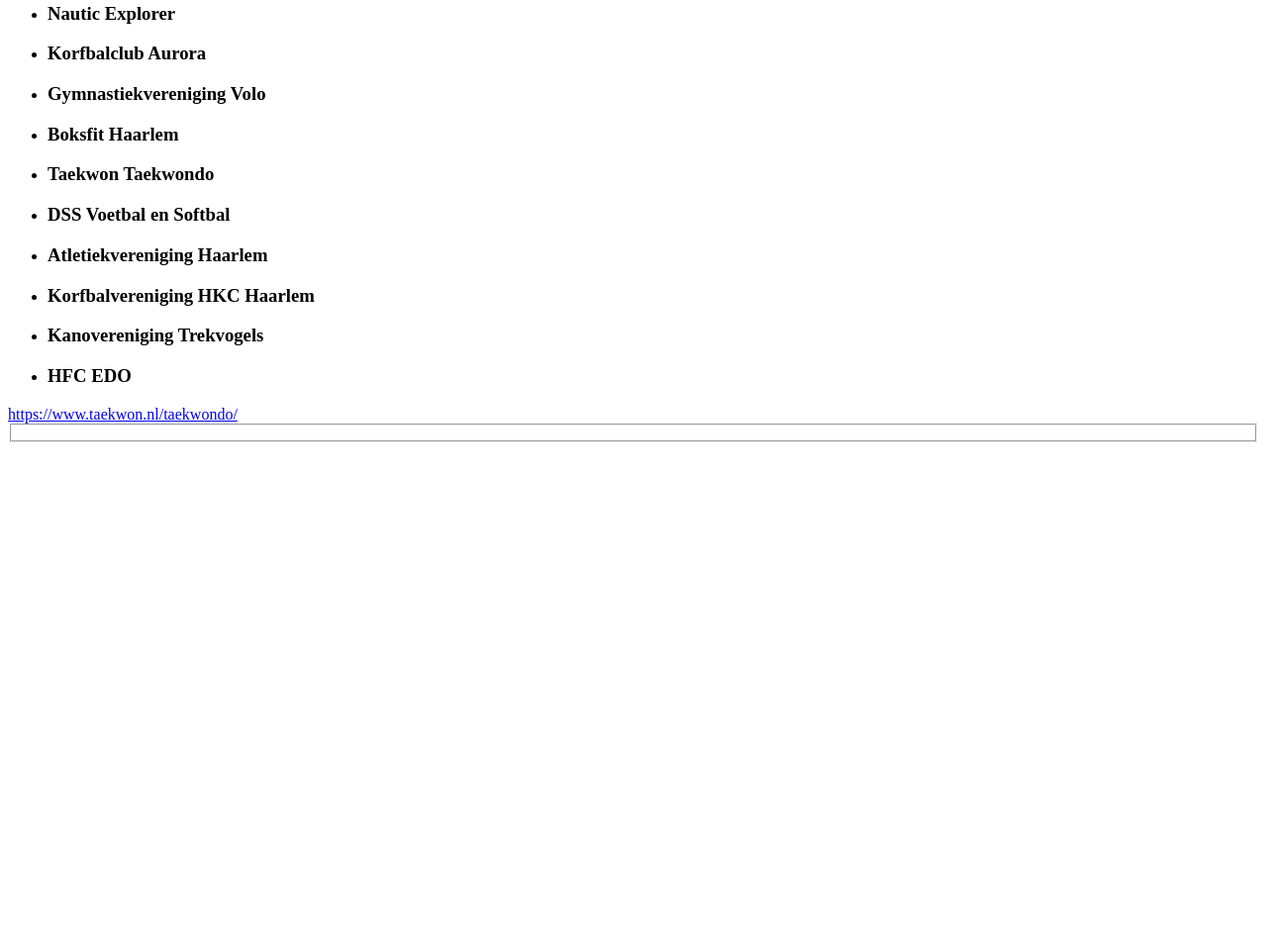
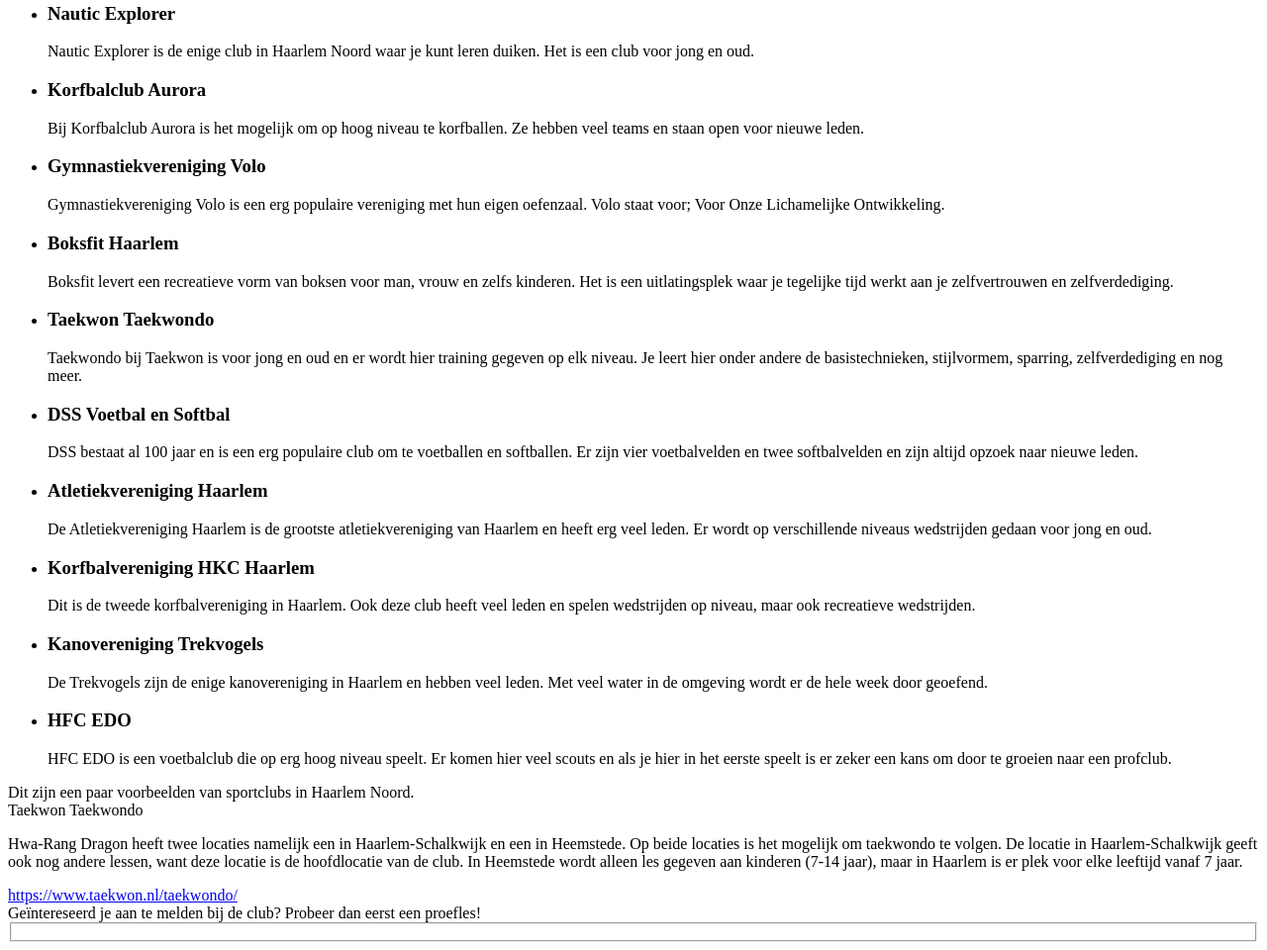
Before and after one commit to NiekRoelofs/eindopdracht, a plain HTML site: page index.html in a window 1280 px wide. Shown: the part 1729-2689 px from the top of the page at 99% size. Before the commit the page ends 2184 px from the top, so only its background shows below. Drawn offline with Linux system fonts and the light colour scheme.

Commit message:
commit ochtend dag 2

```diff
--- a/index.html
+++ b/index.html
@@ -10,8 +10,10 @@
 </head>
 
 <body>
-    <h1>Hwa-Rang Dragon Haarlem</h1>
-    <h2>Dé Taekwondo school van Haarlem en omgeving.</h2>
+    <header>
+        <h1>Hwa-Rang Dragon Haarlem</h1>
+        <h2>Dé Taekwondo school van Haarlem en omgeving.</h2>
+    </header>
     <nav>
         <ul>
             <li>
@@ -24,7 +26,7 @@
                 <a href="#sportcontent">Sport</a>
             </li>
             <li>
-                <a href="#referalcontent">Referral</a>
+                <a href="#referralcontent">Referral</a>
             </li>
             <li>
                 <a href="#contactcontent">Contact</a>
@@ -89,42 +91,67 @@
             <ul>
                 <li>
                     <h3>Nautic Explorer</h3>
+                    Nautic Explorer is de enige club in Haarlem Noord waar je kunt leren duiken. Het is een club voor
+                    jong en oud.
                 </li>
                 <li>
                     <h3>Korfbalclub Aurora</h3>
+                    Bij Korfbalclub Aurora is het mogelijk om op hoog niveau te korfballen. Ze hebben veel teams en
+                    staan open voor nieuwe leden.
                 </li>
                 <li>
                     <h3>Gymnastiekvereniging Volo</h3>
+                    Gymnastiekvereniging Volo is een erg populaire vereniging met hun eigen oefenzaal. Volo staat voor;
+                    Voor Onze Lichamelijke Ontwikkeling.
                 </li>
                 <li>
                     <h3>Boksfit Haarlem</h3>
+                    Boksfit levert een recreatieve vorm van boksen voor man, vrouw en zelfs kinderen. Het is een
+                    uitlatingsplek waar je tegelijke tijd werkt aan je zelfvertrouwen en zelfverdediging.
                 </li>
                 <li>
                     <h3>Taekwon Taekwondo</h3>
+                    Taekwondo bij Taekwon is voor jong en oud en er wordt hier training gegeven op elk niveau. Je leert
+                    hier onder andere de basistechnieken, stijlvormem, sparring, zelfverdediging en nog meer.
                 </li>
                 <li>
                     <h3>DSS Voetbal en Softbal</h3>
+                    DSS bestaat al 100 jaar en is een erg populaire club om te voetballen en softballen. Er zijn vier
+                    voetbalvelden en twee softbalvelden en zijn altijd opzoek naar nieuwe leden.
                 </li>
                 <li>
                     <h3>Atletiekvereniging Haarlem</h3>
+                    De Atletiekvereniging Haarlem is de grootste atletiekvereniging van Haarlem en heeft erg veel leden.
+                    Er wordt op verschillende niveaus wedstrijden gedaan voor jong en oud.
                 </li>
                 <li>
                     <h3>Korfbalvereniging HKC Haarlem</h3>
+                    Dit is de tweede korfbalvereniging in Haarlem. Ook deze club heeft veel leden en spelen wedstrijden
+                    op niveau, maar ook recreatieve wedstrijden.
                 </li>
                 <li>
                     <h3>Kanovereniging Trekvogels</h3>
+                    De Trekvogels zijn de enige kanovereniging in Haarlem en hebben veel leden. Met veel water in de
+                    omgeving wordt er de hele week door geoefend.
                 </li>
                 <li>
                     <h3>HFC EDO</h3>
+                    HFC EDO is een voetbalclub die op erg hoog niveau speelt. Er komen hier veel scouts en als je hier
+                    in het eerste speelt is er zeker een kans om door te groeien naar een profclub.
                 </li>
             </ul>
         </article>
-        <footer></footer>
+        <footer>Dit zijn een paar voorbeelden van sportclubs in Haarlem Noord. </footer>
     </section>
-    <section>
-        <header></header>
+    <section id="referralcontent">
+        <header>Taekwon Taekwondo</header>
+        <p>Hwa-Rang Dragon heeft twee locaties namelijk een in Haarlem-Schalkwijk en een in Heemstede. Op beide locaties
+            is het mogelijk om taekwondo te volgen. De locatie in Haarlem-Schalkwijk geeft ook nog andere lessen, want
+            deze locatie is de hoofdlocatie van de club. In Heemstede wordt alleen les gegeven aan kinderen (7-14 jaar),
+            maar in Haarlem is er plek voor elke leeftijd vanaf 7 jaar.
+        </p>
         <aside><a href="https://www.taekwon.nl/taekwondo/">https://www.taekwon.nl/taekwondo/</a></aside>
-        <footer></footer>
+        <footer>Geïntereseerd je aan te melden bij de club? Probeer dan eerst een proefles!</footer>
     </section>
     <fieldset id="contactcontent">
 
```
